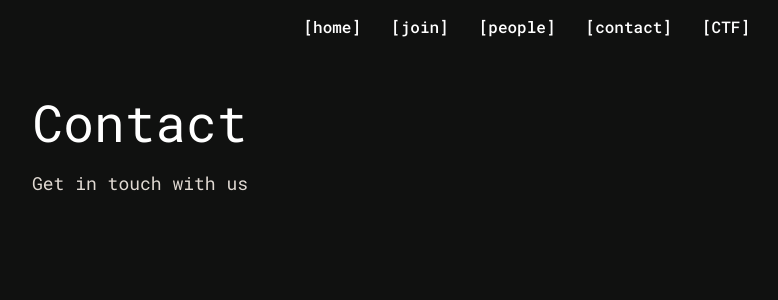
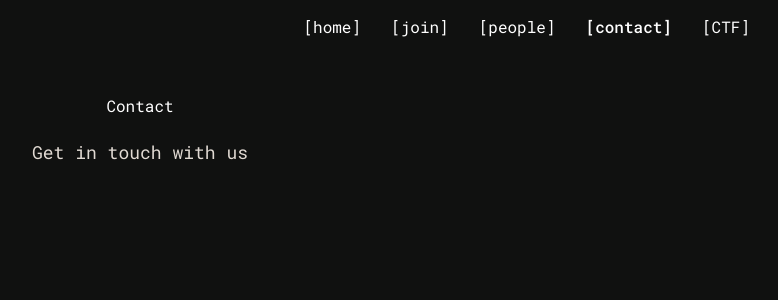
Before and after one commit to Cornell-Cybersecurity-Club/webdev-fa25, a React (Vite) app in the folder cyber-security-website/: page /contact in a window 1280 px wide. Shown: the top 300 px of the page, without its empty margins (500-1278 px from the left). Built offline with nearby package versions, Linux system fonts and the light colour scheme.

Commit message:
fixed css overriding tailwindcss

```diff
--- a/cyber-security-website/src/App.css
+++ b/cyber-security-website/src/App.css
@@ -7,28 +7,6 @@
   min-height: 100vh;
   background-color: var(--color-background);
   color: var(--color-primary);
-}
-
-.main-content {
-  max-width: 1200px;
-  margin: 0 auto;
-}
-
-.page {
-  text-align: center;
-  padding: 40px 20px;
-}
-
-.page h1 {
-  font-family: "Roboto Mono", monospace;
-  color: var(--color-primary);
-  margin-bottom: 20px;
-}
-
-.page p {
-  font-family: "Roboto Mono", monospace;
-  color: var(--color-secondary);
-  font-size: 18px;
 }
 
 @theme inline {
--- a/cyber-security-website/src/App.tsx
+++ b/cyber-security-website/src/App.tsx
@@ -12,7 +12,7 @@ function App() {
     <Router>
       <div className="app">
         <Navbar />
-        <main className="main-content">
+        <main className="max-w-[1200px] mx-auto">
           <Routes>
             <Route path="/" element={<Home />} />
             <Route path="/join" element={<Join />} />
--- a/cyber-security-website/src/index.css
+++ b/cyber-security-website/src/index.css
@@ -1,6 +1,4 @@
 @import url("https://fonts.googleapis.com/css2?family=Roboto+Mono:wght@300;400;500;700&display=swap");
-
-@import "tailwindcss";
 
 :root {
   /* Global Color Variables */
@@ -25,45 +23,3 @@
   -webkit-font-smoothing: antialiased;
   -moz-osx-font-smoothing: grayscale;
 }
-
-a {
-  font-weight: 500;
-  color: var(--color-primary);
-  text-decoration: none;
-}
-a:hover {
-  color: var(--color-secondary);
-}
-
-body {
-  margin: 0;
-  min-width: 320px;
-  min-height: 100vh;
-  background-color: var(--color-background);
-}
-
-h1 {
-  font-size: 3.2em;
-  line-height: 1.1;
-  color: var(--color-primary);
-}
-
-button {
-  border-radius: 8px;
-  border: 1px solid transparent;
-  padding: 0.6em 1.2em;
-  font-size: 1em;
-  font-weight: 500;
-  font-family: inherit;
-  background-color: var(--color-background-secondary);
-  color: var(--color-primary);
-  cursor: pointer;
-  transition: border-color 0.25s;
-}
-button:hover {
-  border-color: var(--color-primary);
-}
-button:focus,
-button:focus-visible {
-  outline: 4px auto -webkit-focus-ring-color;
-}
--- a/cyber-security-website/src/pages/CTF.tsx
+++ b/cyber-security-website/src/pages/CTF.tsx
@@ -1,8 +1,10 @@
 const CTF = () => {
   return (
-    <div className="page">
-      <h1>CTF</h1>
-      <p>Capture The Flag challenges</p>
+    <div className="text-center py-10 px-5">
+      <h1 className="font-['Roboto_Mono'] text-white mb-5">CTF</h1>
+      <p className="font-['Roboto_Mono'] text-[#e1dad3] text-lg">
+        Capture The Flag challenges
+      </p>
     </div>
   );
 };
--- a/cyber-security-website/src/pages/Contact.tsx
+++ b/cyber-security-website/src/pages/Contact.tsx
@@ -1,8 +1,10 @@
 const Contact = () => {
   return (
-    <div className="page">
-      <h1>Contact</h1>
-      <p>Get in touch with us</p>
+    <div className="text-center py-10 px-5">
+      <h1 className="font-['Roboto_Mono'] text-white mb-5">Contact</h1>
+      <p className="font-['Roboto_Mono'] text-[#e1dad3] text-lg">
+        Get in touch with us
+      </p>
     </div>
   );
 };
--- a/cyber-security-website/src/pages/Home.tsx
+++ b/cyber-security-website/src/pages/Home.tsx
@@ -2,7 +2,8 @@ import TextType from "../components/TextType";
 
 const Home = () => {
   return (
-    <div className="page">
+    <div className="text-center py-10 px-5">
+      <div>
         <TextType
           text={["Cyber Security Club"]}
           typingSpeed={150}
@@ -11,6 +12,7 @@ const Home = () => {
           cursorCharacter="_"
         />
       </div>
+    </div>
   );
 };
 
--- a/cyber-security-website/src/pages/Join.tsx
+++ b/cyber-security-website/src/pages/Join.tsx
@@ -1,8 +1,10 @@
 const Join = () => {
   return (
-    <div className="page">
-      <h1>Join</h1>
-      <p>Join our cyber security community</p>
+    <div className="text-center py-10 px-5">
+      <h1 className="font-['Roboto_Mono'] text-white mb-5">Join</h1>
+      <p className="font-['Roboto_Mono'] text-[#e1dad3] text-lg">
+        Join our cyber security community
+      </p>
     </div>
   );
 };
--- a/cyber-security-website/src/pages/People.tsx
+++ b/cyber-security-website/src/pages/People.tsx
@@ -1,8 +1,10 @@
 const People = () => {
   return (
-    <div className="page">
-      <h1>People</h1>
-      <p>Meet our team members</p>
+    <div className="text-center py-10 px-5">
+      <h1 className="font-['Roboto_Mono'] text-white mb-5">People</h1>
+      <p className="font-['Roboto_Mono'] text-[#e1dad3] text-lg">
+        Meet our team members
+      </p>
     </div>
   );
 };
```
Lines whose indentation alone changed are shown as unchanged.
